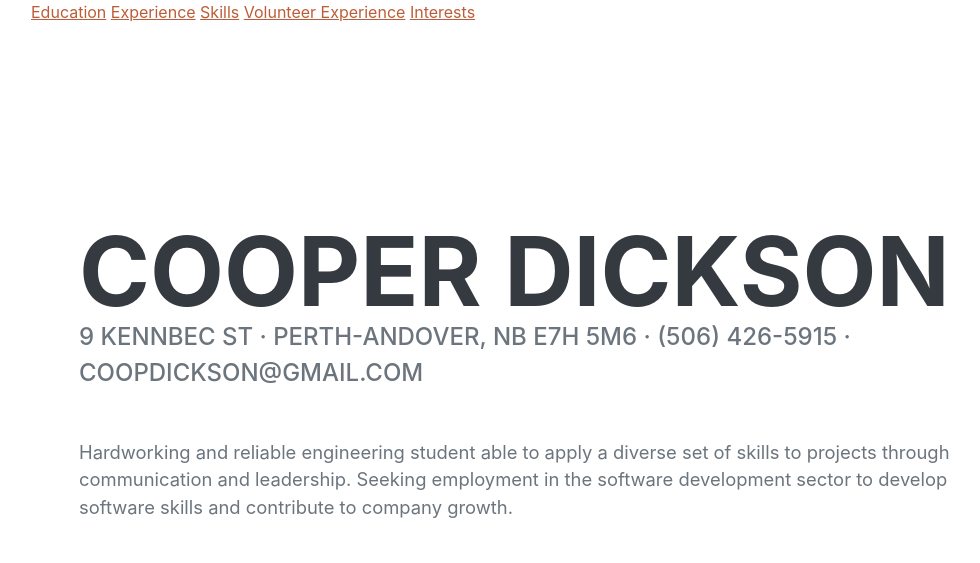
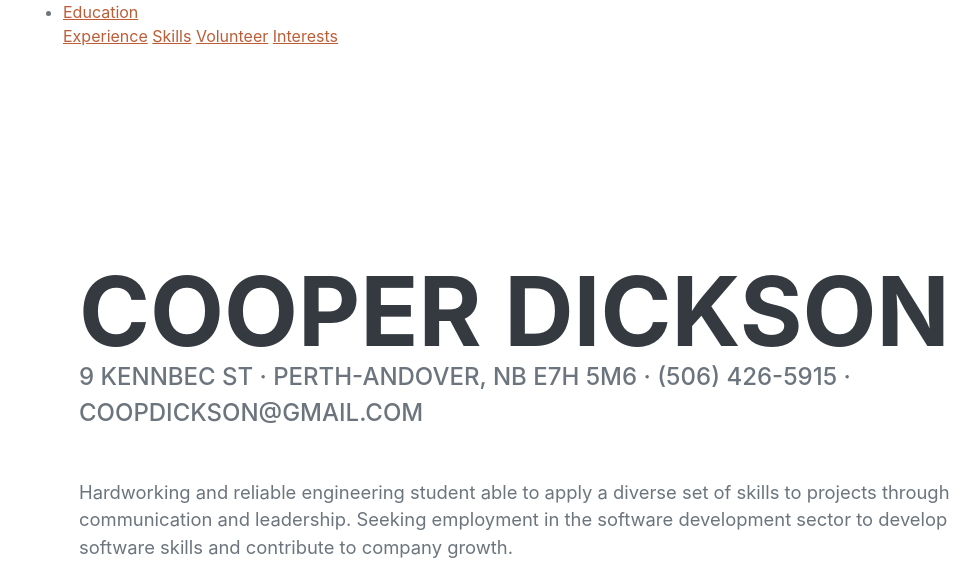
Before and after one commit to coopdickson91/coopdickson91.github.io, a plain HTML site: page index.html in a window 1280 px wide. Shown: the top 563 px of the page, without its empty margins (241-1221 px from the left). Drawn offline with nearby package versions, Linux system fonts and the light colour scheme.

Commit message:
add list

```diff
--- a/index.html
+++ b/index.html
@@ -24,14 +24,14 @@
             </a>
             <button class="navbar-toggler" type="button" data-bs-toggle="collapse" data-bs-target="#navbarResponsive" aria-controls="navbarResponsive" aria-expanded="false" aria-label="Toggle navigation"><span class="navbar-toggler-icon"></span></button> -->
             <!-- <div class="collapse navbar-collapse" id="navbarResponsive"> -->
-                <!-- <ul> -->
+                <ul>
                     <!-- <li class="nav-item"><a class="nav-link js-scroll-trigger" href="#about">Summary</a></li> -->
-                    <a href="#">Education</a>
-                    <a href="#">Experience</a>
-                    <a href="#">Skills</a>
-                    <a href="#">Volunteer Experience</a>
-                    <a href="#">Interests</a>
-                <!-- </ul> -->
+                    <li><a href="#education">Education</a></li>
+                    <a href="#experience">Experience</a>
+                    <a href="#skills">Skills</a>
+                    <a href="#volunteer">Volunteer</a>
+                    <a href="#interests">Interests</a>
+                </ul>
             </div>
         <!-- </nav> -->
         <!-- Page Content-->
```
